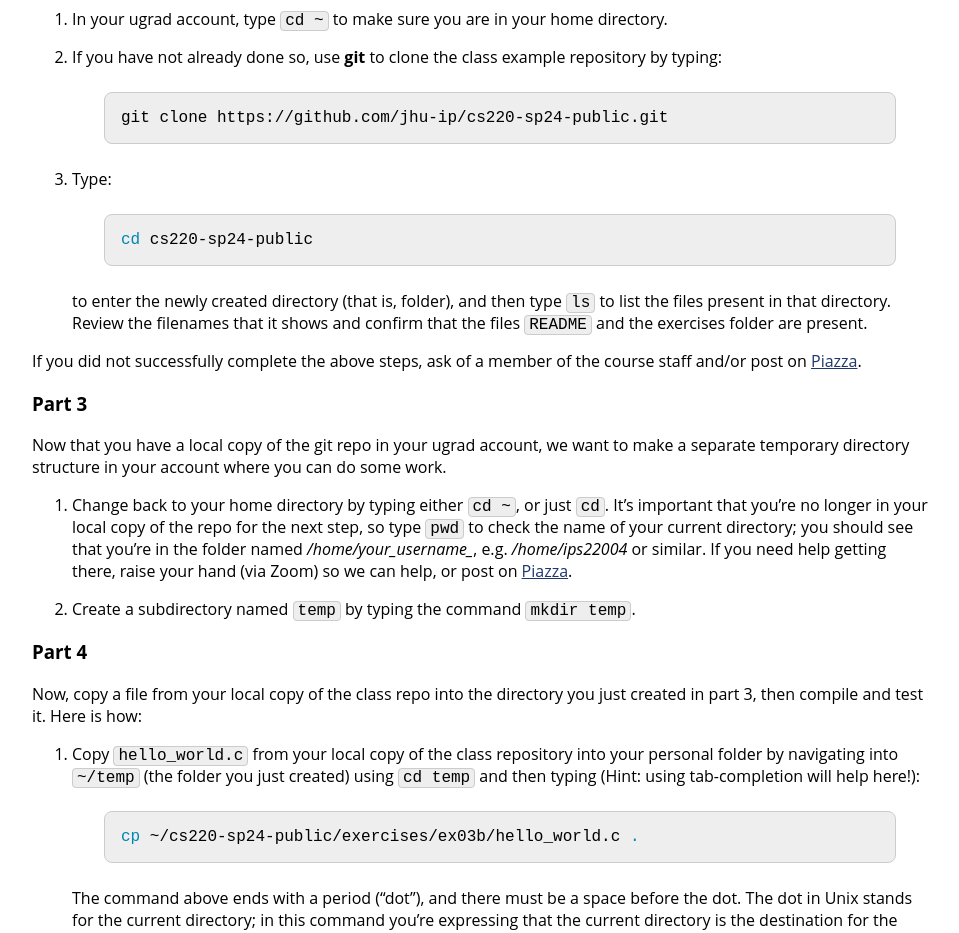
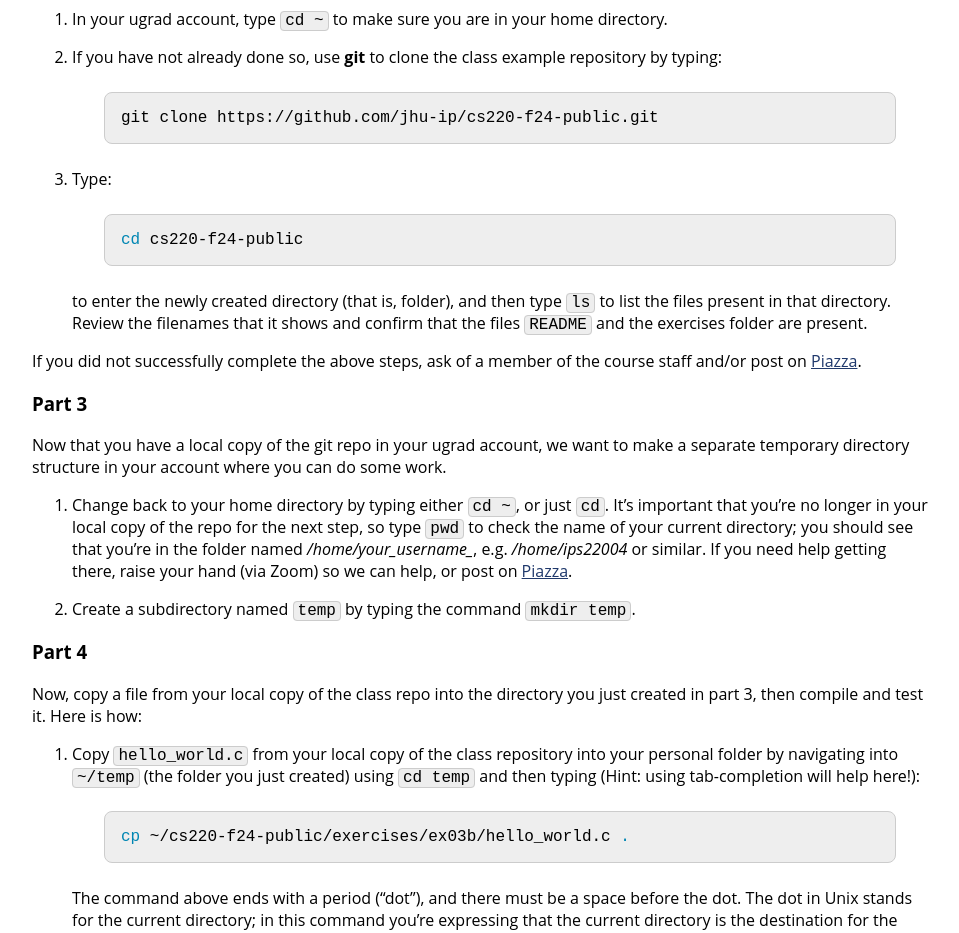
Before and after one commit to jhu-ip/cs220-f24, a Jekyll site: the page built from exercise/ex03b.md, in a window 1280 px wide and 1400 px high, scrolled down 1184 px. Shown: the part 151-1084 px from the top of the window, without its empty margins (160-1119 px from the left). Built offline with Jekyll 4.4.1, drawn with Linux system fonts in a browser that asks for light colours; some of the changed text lies outside the part shown.

````diff
--- a/exercise/ex03b.md
+++ b/exercise/ex03b.md
@@ -50,20 +50,20 @@ First, create a copy (clone) of the public repository for the class by taking th
 
 2.	If you have not already done so, use **git** to clone the class example repository by typing:
 ```bash
-git clone https://github.com/jhu-ip/cs220-sp24-public.git
+git clone https://github.com/jhu-ip/cs220-f24-public.git
 ```
 3.	Type:
 ``` bash
-cd cs220-sp24-public
+cd cs220-f24-public
 ```
 to enter the newly created directory (that is, folder), and then type `ls` to list the files present in that directory.  Review the filenames that it shows and confirm that the files `README` and the exercises folder are present.
 
-If you did not successfully complete the above steps, ask of a member of the course staff and/or post on <a href="http://piazza.com/jhu/spring2024/en601220" target="_blank">Piazza</a>.
+If you did not successfully complete the above steps, ask of a member of the course staff and/or post on <a href="https://piazza.com/class/lxumtcm3y2n4i6" target="_blank">Piazza</a>.
 
 ### Part 3
 Now that you have a local copy of the git repo in your ugrad account, we want to make a separate temporary directory structure in your account where you can do some work.
 
-1.	Change back to your home directory by typing either `cd ~`, or just `cd`. It’s important that you’re no longer in your local copy of the repo for the next step, so type `pwd` to check the name of your current directory; you should see that you’re in the folder named */home/your\_username_*, e.g. */home/ips22004* or similar. If you need help getting there, raise your hand (via Zoom) so we can help, or post on <a href="http://piazza.com/jhu/spring2024/en601220" target="_blank">Piazza</a>.
+1.	Change back to your home directory by typing either `cd ~`, or just `cd`. It’s important that you’re no longer in your local copy of the repo for the next step, so type `pwd` to check the name of your current directory; you should see that you’re in the folder named */home/your\_username_*, e.g. */home/ips22004* or similar. If you need help getting there, raise your hand (via Zoom) so we can help, or post on <a href="https://piazza.com/class/lxumtcm3y2n4i6" target="_blank">Piazza</a>.
 
 2.	Create a subdirectory named `temp` by typing the command `mkdir temp`.
 
@@ -72,7 +72,7 @@ Now, copy a file from your local copy of the class repo into the directory you j
 
 1.	Copy `hello_world.c` from your local copy of the class repository into your personal folder by navigating into `~/temp` (the folder you just created) using `cd temp` and then typing (Hint: using tab-completion will help here!):
 ```bash
-cp ~/cs220-sp24-public/exercises/ex03b/hello_world.c .
+cp ~/cs220-f24-public/exercises/ex03b/hello_world.c .
 ```
 The command above ends with a period ("dot"), and there must be a space before the dot. The dot in Unix stands for the current directory; in this command you’re expressing that the current directory is the destination for the copy you’re making.
 
@@ -103,7 +103,7 @@ gcc -std=c99 -Wall -Wextra -pedantic hello_me.c
 ### Part 5
 Wrap up the exercise by cleaning up your files, and logging out of the ugrad system, as follows:
 
-1.	While you do not want to remove or even modify the `cs220-sp24-public` folder (that is, your copy of our public class repo), you will no longer need to keep the temporary directory named `temp` that we created today, or any of the files you put inside it.  To remove the `temp` directory, first navigate to your home directory (that is, the top-level folder in your account) by typing `cd ~` or simply `cd`.
+1.	While you do not want to remove or even modify the `cs220-f24-public` folder (that is, your copy of our public class repo), you will no longer need to keep the temporary directory named `temp` that we created today, or any of the files you put inside it.  To remove the `temp` directory, first navigate to your home directory (that is, the top-level folder in your account) by typing `cd ~` or simply `cd`.
 
 2.	Once you are sure you are in the right folder, type `rm -r temp` to remove the `temp` folder and all of its contents. Note that `rm` is the remove command, and the extra `-r` flag indicates that you wish the remove command to be applied recursively, meaning to all subfolders within `temp`.  Be very careful when executing any `rm` command in Unix/Linux; there is no undo button if you make a mistake and delete important files! If you want to verify deletion before removing files, use the `-i` option with `rm`.
 	<div class='admonition danger'>
````
Also changed, not shown: exercise/ex03a.md (+6 -6 lines).
